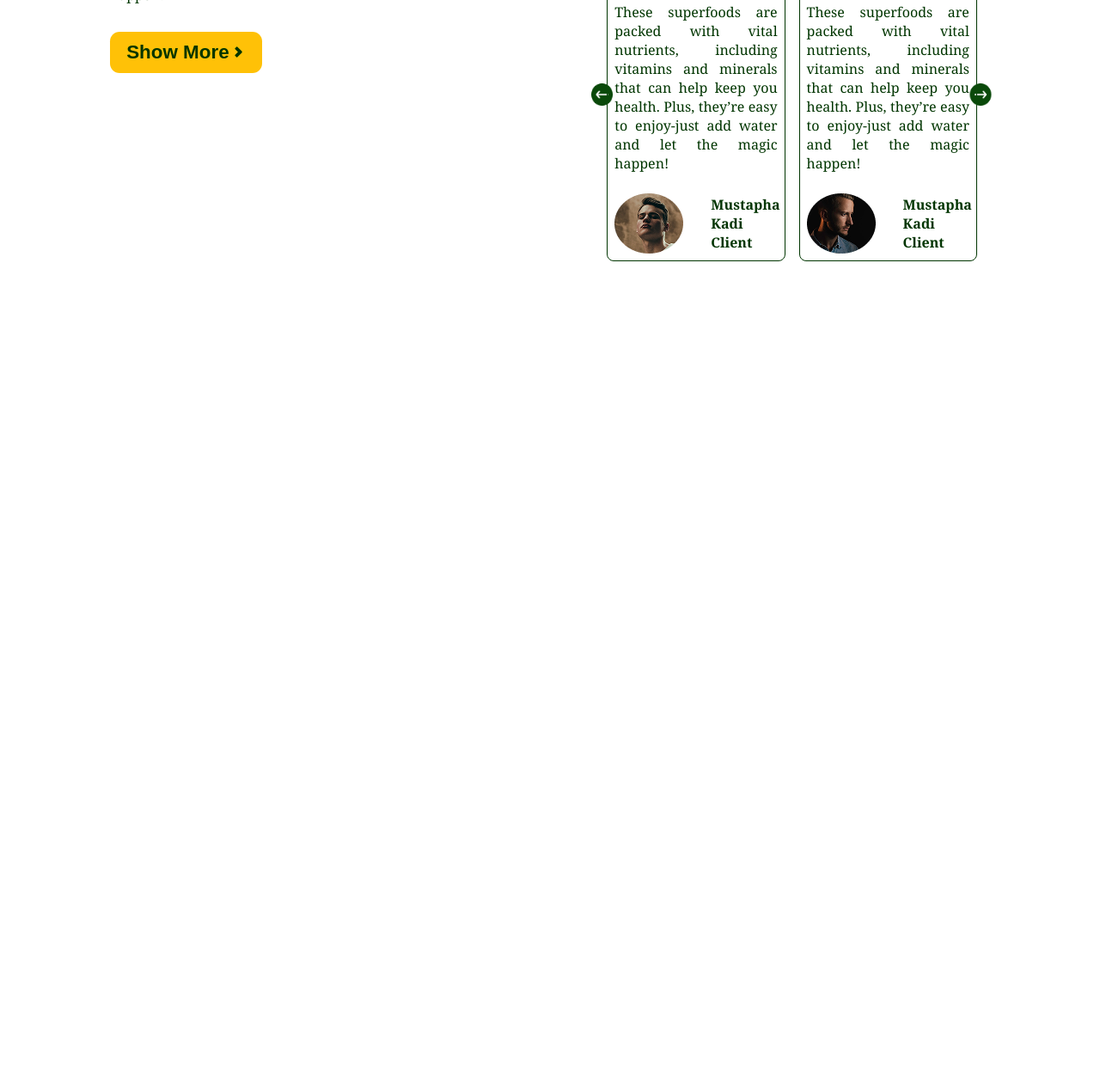
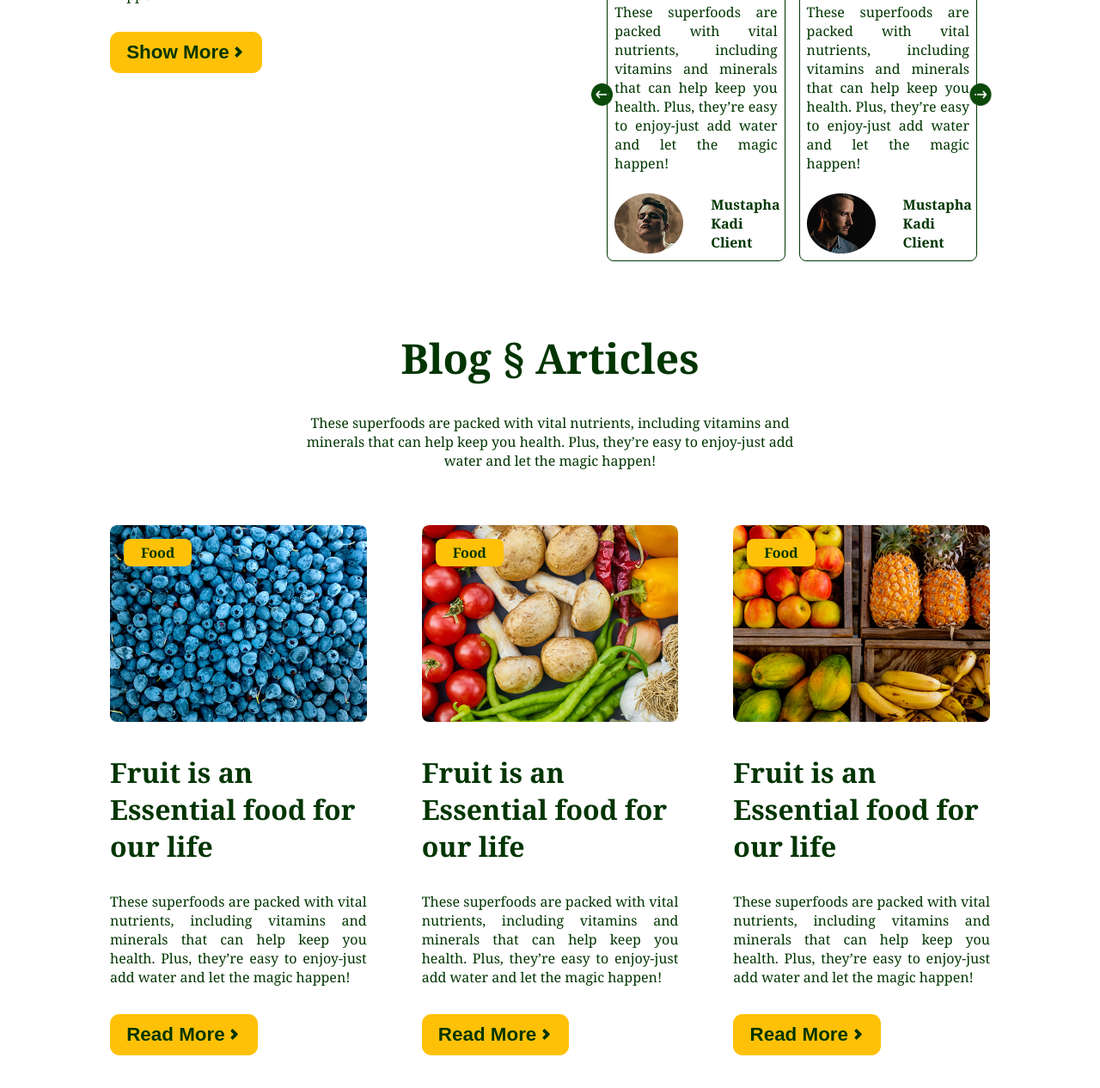
Before and after one commit to Arvin72x/FOODMART, a plain HTML site: page index.html in a window 1280 px wide. Shown: the part 4886-6152 px from the top of the page at 86% size. Before the commit the page ends 5254 px from the top, so only its background shows below. Drawn offline with Linux system fonts and the light colour scheme.

Commit message:
end main section

```diff
--- a/assets/css/style.css
+++ b/assets/css/style.css
@@ -133,6 +133,13 @@
     gap: 2rem;
 }
 
+.gap-3 {
+    gap: 3rem;
+}
+.gap-4 {
+    gap: 4rem;
+}
+
 
 /* list styles*/
 
@@ -157,6 +164,10 @@
 
 .width-70 {
     width: 70%;
+}
+
+.width-60 {
+    width: 60%;
 }
 
 .width-50 {
@@ -276,6 +287,10 @@
 
 .text-align-justify {
     text-align: justify;
+}
+
+.text-align-center {
+    text-align: center;
 }
 
 .font-W-500 {
@@ -620,3 +635,23 @@ body {
     top: 50%;
     transform: translate(-50%);
 }
+
+
+/*------- Blog and Articles section */
+
+.Blog-Articles-card-item {
+    border-radius: .5rem;
+    overflow: hidden;
+}
+
+.Blog-Articles-card-item-img {
+    border-radius: .5rem;
+}
+
+.Blog-Articles-card-label {
+    padding: 5px 20px;
+    border-radius: .5rem;
+    top: 1rem;
+    left: 1rem;
+    font-weight: 600;
+}
--- a/index.html
+++ b/index.html
@@ -881,9 +881,113 @@
                 </div>
         </section>
 
-        <!-------- Comments and opinions section -------->
+        <!-------- Blog and Articles section -------->
+
+        <section class="Blog-Articles Dis-flex justify-content-center align-items-center M-bottom-4 M-top-5">
+
+            <div class="Blog-Articles-box Dis-flex flex-dir-column gap-2 width-80">
+
+                <div
+                    class="Blog-Articles-head text-align-center Dis-flex flex-dir-column gap-2 justify-content-center align-items-center">
+
+                    <h4 class="color-green text-6">Blog § Articles</h4>
+                    <p class="color-green width-60">These superfoods are packed with vital nutrients, including vitamins
+                        and
+                        minerals that can help keep
+                        you health. Plus, they’re easy to enjoy-just add water and let the magic happen!</p>
+                </div>
+
+                <div class="Blog-Articles-card Dis-flex justify-content-between align-items-center gap-4 M-top-2">
+
+                    <div class="Blog-Articles-card-item pos-relative">
+
+                        <img class="Blog-Articles-card-item-img width-100" src="/assets/image/blog-image1.png" alt="">
+
+                        <div class="Blog-Articles-card-item-text">
+
+                            <h3 class="text-4 M-top-2 color-green">Fruit is an Essential
+                                food for our life</h3>
+
+                            <p class="M-top-2 color-green text-align-justify">These superfoods are packed with vital
+                                nutrients, including
+                                vitamins
+                                and minerals that can help keep you health. Plus, they’re easy to
+                                enjoy-just add water and let the magic happen!</p>
+
+                            <button class="baner-btn bg-color-yellow M-top-2">
+                                <a class="color-green" href="#">Read More</a>
+                                <img src="/assets/image/right-direction.svg" alt="right-direction.svg" width="15px">
+                            </button>
+
+                        </div>
+                        <label class="Blog-Articles-card-label color-green bg-color-yellow pos-absolute">Food</label>
+
+                    </div>
+
+                    <div class="Blog-Articles-card-item pos-relative">
+
+                        <img class="Blog-Articles-card-item-img width-100" src="/assets/image/blog-image2.png" alt="">
+
+                        <div class="Blog-Articles-card-item-text">
+
+                            <h3 class="text-4 M-top-2 color-green">Fruit is an Essential
+                                food for our life</h3>
+
+                            <p class="M-top-2 color-green text-align-justify">These superfoods are packed with vital
+                                nutrients, including
+                                vitamins
+                                and minerals that can help keep you health. Plus, they’re easy to
+                                enjoy-just add water and let the magic happen!</p>
+
+                            <button class="baner-btn bg-color-yellow M-top-2">
+                                <a class="color-green" href="#">Read More</a>
+                                <img src="/assets/image/right-direction.svg" alt="right-direction.svg" width="15px">
+                            </button>
+
+                        </div>
+                        <label class="Blog-Articles-card-label color-green bg-color-yellow pos-absolute">Food</label>
+
+                    </div>
+
+                    <div class="Blog-Articles-card-item pos-relative">
+
+                        <img class="Blog-Articles-card-item-img width-100" src="/assets/image/blog-image3.png" alt="">
+
+                        <div class="Blog-Articles-card-item-text">
+
+                            <h3 class="text-4 M-top-2 color-green">Fruit is an Essential
+                                food for our life</h3>
+
+                            <p class="M-top-2 color-green text-align-justify">These superfoods are packed with vital
+                                nutrients, including
+                                vitamins
+                                and minerals that can help keep you health. Plus, they’re easy to
+                                enjoy-just add water and let the magic happen!</p>
+
+                            <button class="baner-btn bg-color-yellow M-top-2">
+                                <a class="color-green" href="#">Read More</a>
+                                <img src="/assets/image/right-direction.svg" alt="right-direction.svg" width="15px">
+                            </button>
+
+                        </div>
+                        <label class="Blog-Articles-card-label color-green bg-color-yellow pos-absolute">Food</label>
+
+                    </div>
+
+                </div>
+            </div>
+
+
+        </section>
 
     </main>
+
+
+    <!-------- footer section -------->
+
+    <footer class="footer">
+
+    </footer>
 
 </body>
 
```
Also changed, not shown: assets/image/blog-image1.png (added), assets/image/blog-image2.png (added), assets/image/blog-image3.png (added).
